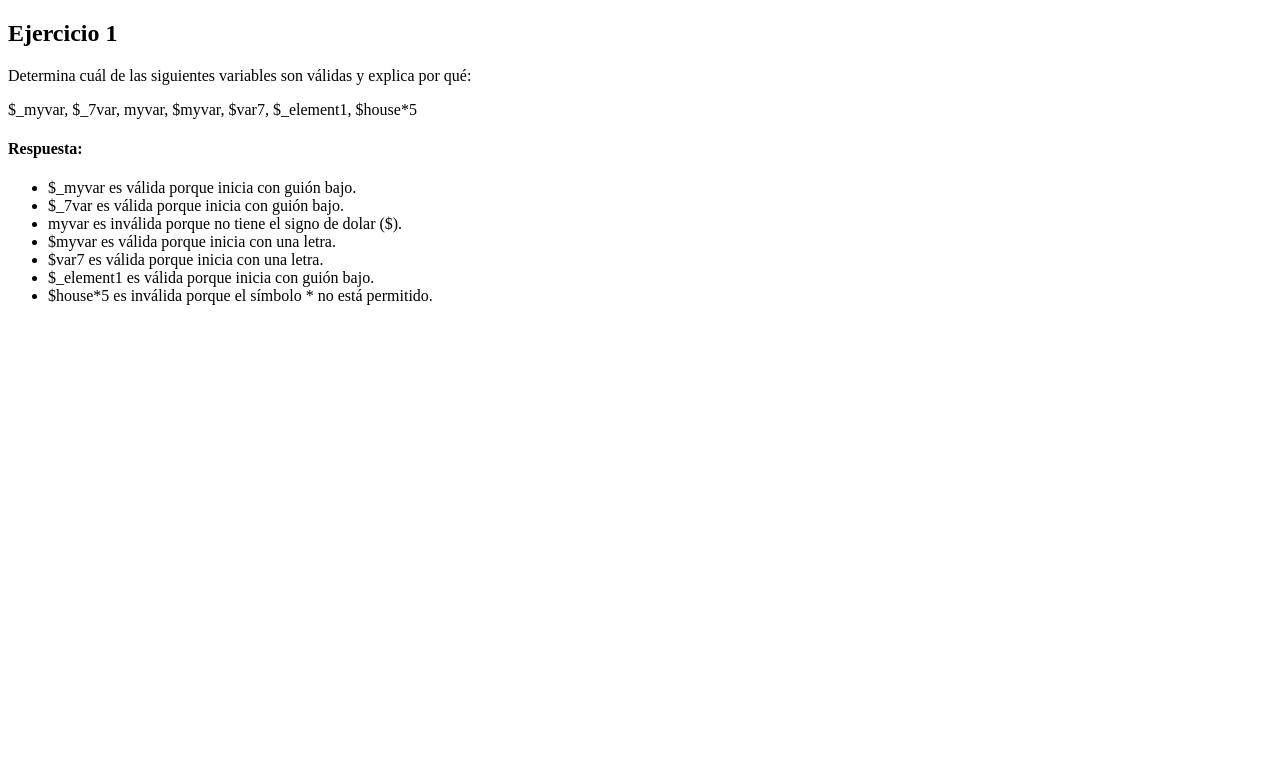
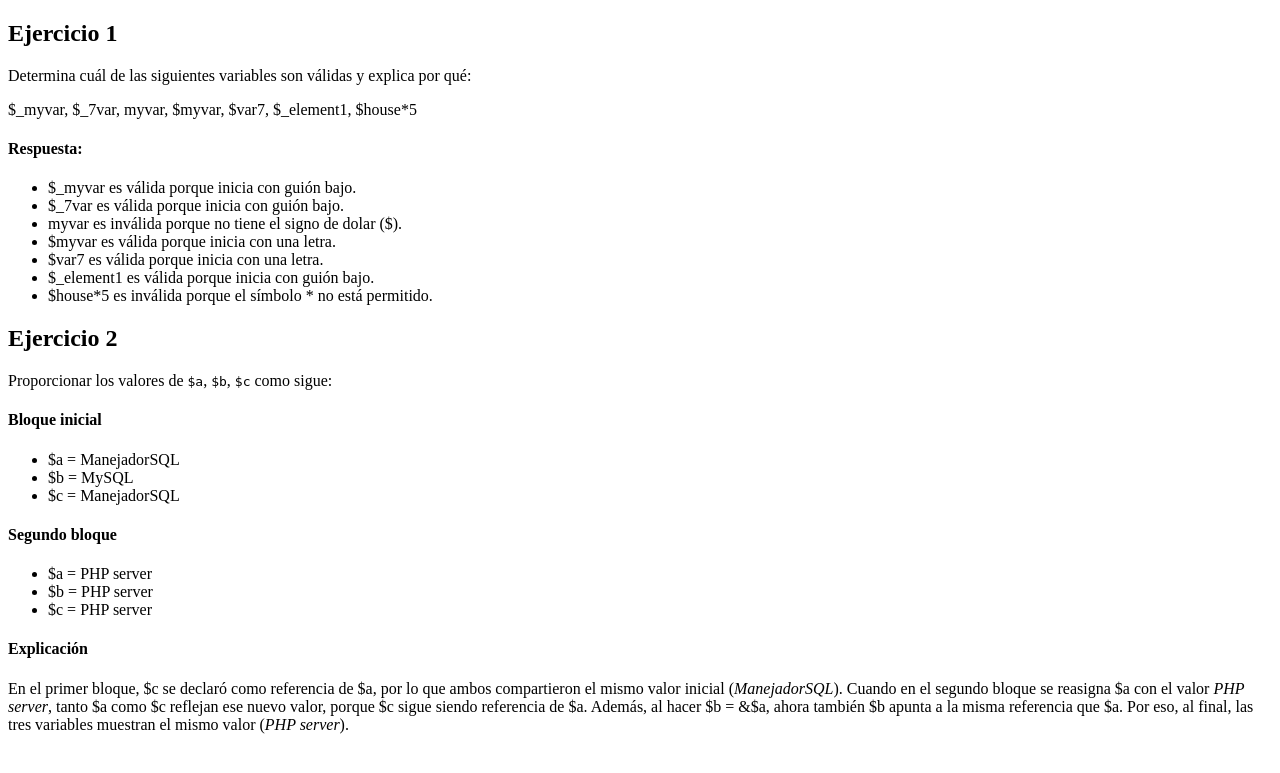
Before and after one commit to jessicaher1805/tecweb, a PHP site: page / in a window 1280 px wide. Shown: the top 773 px of the page. Run offline with PHP 8.4, Linux system fonts and the light colour scheme.

Commit message:
Se hizo ejercicio 2 sobre valores

```diff
--- a/practicas/p04/index.php
+++ b/practicas/p04/index.php
@@ -30,6 +30,39 @@
         echo '<li>$house*5 es inválida porque el símbolo * no está permitido.</li>';
         echo '</ul>';
     ?>
+    <h2>Ejercicio 2</h2>
+<p>
+Proporcionar los valores de <code>$a</code>, <code>$b</code>, <code>$c</code> como sigue:
+</p>
+<?php
+    $a = "ManejadorSQL";
+    $b = 'MySQL';
+    $c = &$a;
+
+    echo "<h4>Bloque inicial</h4>";
+    echo "<ul>";
+    echo "<li>\$a = $a</li>";
+    echo "<li>\$b = $b</li>";
+    echo "<li>\$c = $c</li>";
+    echo "</ul>";
+
+
+    $a = "PHP server";
+    $b = &$a;
+
+    echo "<h4>Segundo bloque</h4>";
+    echo "<ul>";
+    echo "<li>\$a = $a</li>";
+    echo "<li>\$b = $b</li>";
+    echo "<li>\$c = $c</li>";
+    echo "</ul>";
+
+    echo "<h4>Explicación</h4>";
+    echo "<p>En el primer bloque, \$c se declaró como referencia de \$a, por lo que ambos compartieron el mismo valor inicial (<em>ManejadorSQL</em>). "
+       . "Cuando en el segundo bloque se reasigna \$a con el valor <em>PHP server</em>, tanto \$a como \$c reflejan ese nuevo valor, porque \$c sigue siendo referencia de \$a. "
+       . "Además, al hacer \$b = &\$a, ahora también \$b apunta a la misma referencia que \$a. "
+       . "Por eso, al final, las tres variables muestran el mismo valor (<em>PHP server</em>).</p>";
+?>
 
 </body>
 </html>
```
